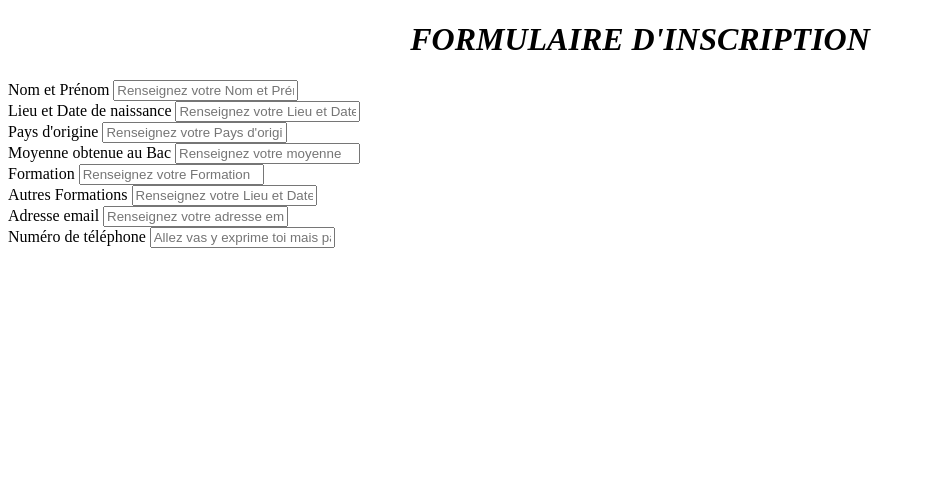
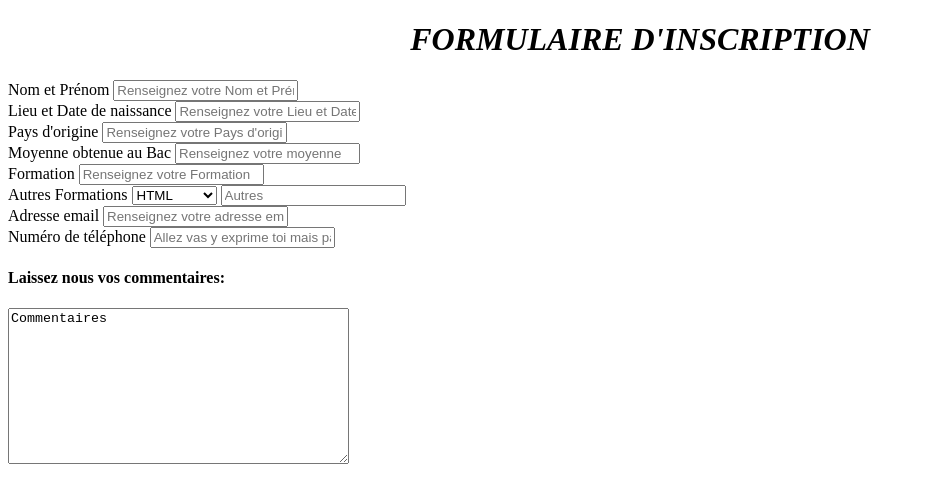
Before and after one commit to BeFreecs/Exercices-HTML_CSS_JS, a plain HTML site: page Index5.html in a window 1280 px wide. Shown: the whole page, without its empty margins (0-926 px from the left). Drawn offline with Linux system fonts and the light colour scheme.

Commit message:
update of Index5.html in exercice5

```diff
--- a/Index5.html
+++ b/Index5.html
@@ -22,15 +22,29 @@
 <input id="Moyenne obtenue au Bac" type="number" placeholder="Renseignez votre moyenne au Bac"><br>
 <label for="Formation">Formation</label>
 <input id="Formation" type="text" placeholder="Renseignez votre Formation"><br>
+
 <div>
 <label for="Autres Formations">Autres Formations</label>
-<input id="Autres Formations" type="text" placeholder="Renseignez votre Lieu et Date de naissance"><br>
+<select id="Autres formations">
+  <option value="HTML">HTML</option>
+  <option value="JavaScript">JavaScript</option>
+  <option value="CSS">CSS</option>
+  <option value="Python">Python</option>
+  <option value="React">React</option>
+  <option value="Github">Github</option>
+</select>
+<input id="Autres Formations" type="text" placeholder="Autres"><br>
 </div>
+
 <label for="Adresse email">Adresse email</label>
 <input id="Adresse email" type="text" placeholder="Renseignez votre adresse email"><br>
 <label for="Numéro de téléphone">Numéro de téléphone</label>
 <input id="Lettre de motivation" type="text" placeholder="Allez vas y exprime toi mais parle bien" length="adjust"><br>
-    </section>
+<div>
+  <h4>Laissez nous vos commentaires: </h4>
+  <textarea cols="40" rows="10" placeholder="Laissez nous vos commentaires !">Commentaires</textarea>
+</div>
+</section>
       </form>
     </main>
   </body>
```
